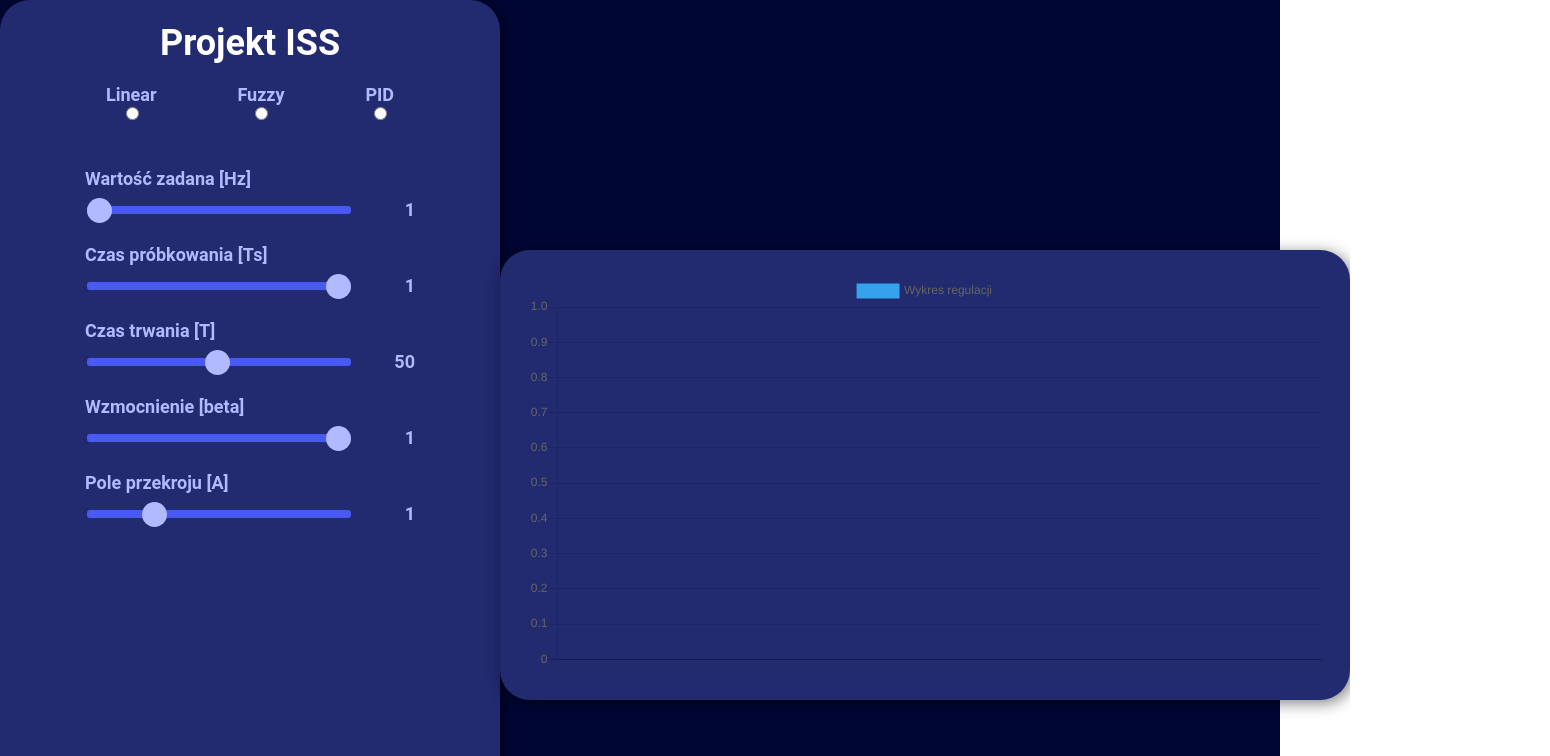
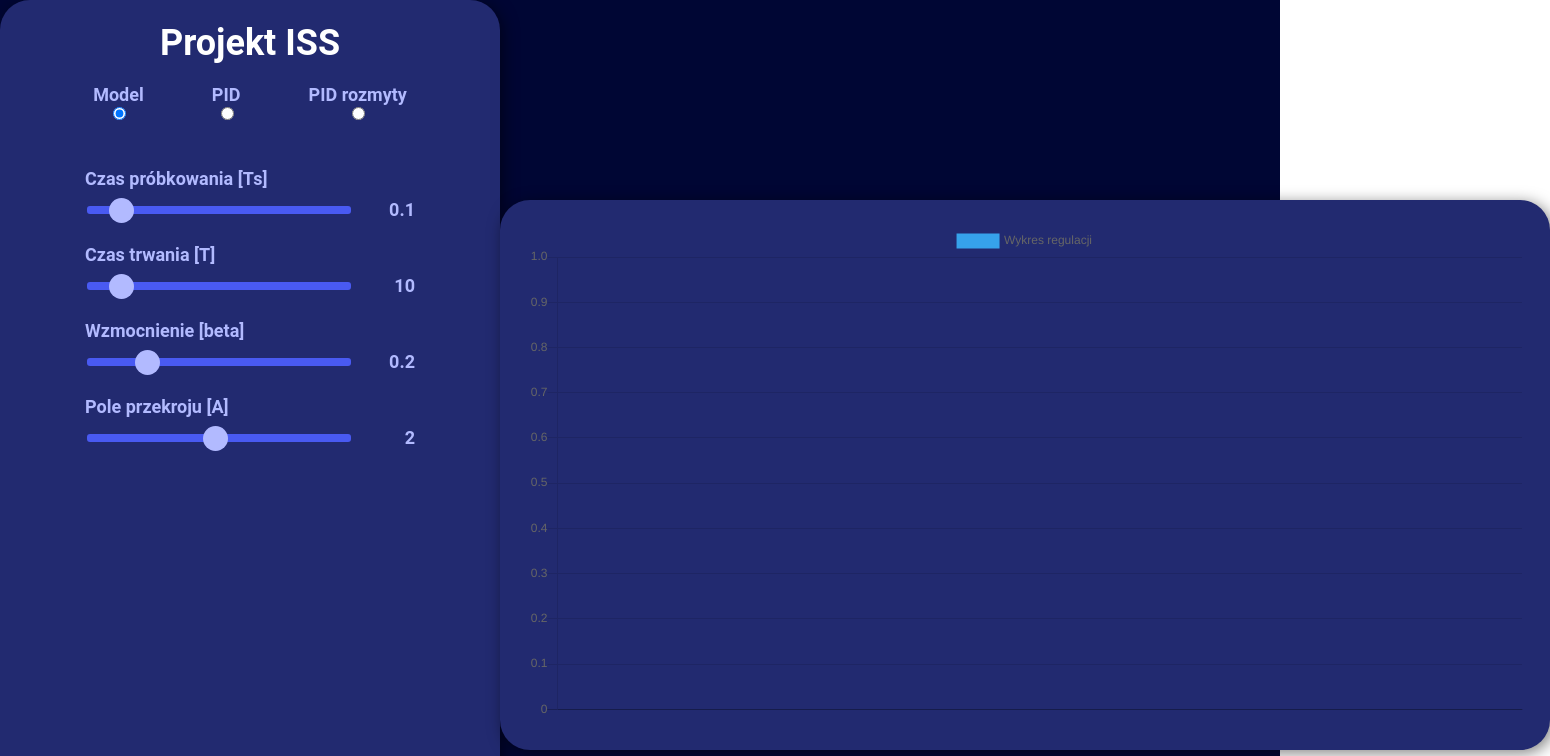
Before and after one commit to Erquer/ISS-project, a React (Create React App) app in the folder frontend/: page / in a window 1280 px wide. Shown: the top 756 px of the page, 1550 px wide, since content can reach past the window. Built offline with nearby package versions, Linux system fonts and the light colour scheme.

Commit message:
Fix after lab presentation

```diff
--- a/frontend/src/components/Chart.js
+++ b/frontend/src/components/Chart.js
@@ -4,8 +4,8 @@ import propTypes from 'prop-types';
 import { Line } from 'react-chartjs-2';
 
 const ChartWrapper = styled.div`
-  width: 800px;
-  height: 400px;
+  width: 1000px;
+  height: 500px;
 `;
 
 
--- a/frontend/src/components/Panel/Panel.js
+++ b/frontend/src/components/Panel/Panel.js
@@ -1,8 +1,8 @@
-import React, { useState } from 'react';
+import React, { useEffect, useState } from 'react';
 
 import { useForm } from 'react-hook-form';
 import propTypes from 'prop-types';
-import post, { postFuzzy, postPID } from '../../services/restService';
+import post, {postFuzzy,postPID} from '../../services/restService';
 
 import {
   PanelWrapper,
@@ -28,15 +28,7 @@ const getTimestamps = (sampling, duration) => {
   return timestamps;
 };
 
-const Panel = ({ setSimulationData }) => {
-  const inputs = [
-    {
-      label: 'Wartość zadana [Hz]',
-      name: 'h',
-      min: 1,
-      max: 5,
-      step: 0.1,
-    },
+const inputsModel = [
   {
     label: 'Czas próbkowania [Ts]',
     name: 'samplingTime',
@@ -64,28 +56,79 @@ const Panel = ({ setSimulationData }) => {
     max: 4,
     step: 0.01,
   },
+
+  {
+    label: 'Ki',
+    name: 'Ki',
+    min: 0,
+    max: 5,
+    step: 0.1,
+  },
+  {
+    label: 'Kp',
+    name: 'Kp',
+    min: 0.1,
+    max: 4,
+    step: 0.01,
+  },
+  {
+    label: 'Kd',
+    name: 'Kd',
+    min: 0.1,
+    max: 4,
+    step: 0.1,
+  },
+  {
+    label: 'Wartość zadana [Hz]',
+    name: 'h',
+    min: 1,
+    max: 5,
+    step: 0.1,
+  },
 ];
 
+
+const defaultModel = {
+    samplingTime: 0.1,
+    durationTime: 10,
+    beta: 0.2,
+    A: 2.0,
+    h: 1.0,
+    Ki: 0.1,
+    Kp: 2.0,
+    Kd: 1.2,
+}
+
+const Panel = ({ setSimulationData }) => {
+
   const [isLoading, setIsLoading] = useState(false);
+  const [checked, setChecked] = useState(null);
+  const [inputs, setInputs] = useState(['A','samplingTime','durationTime', 'beta']);
+
+  useEffect(()=>{
+    if(checked === 1){
+      setInputs(['A','samplingTime','durationTime', 'beta']);
+    }else if(checked === 2){
+      setInputs(['samplingTime','durationTime','Ki','Kp','Kd', 'h']);
+    }else if(checked === 3){
+      setInputs(['samplingTime', 'durationTime', 'h']);
+    }
+  },[checked])
+
+
 
   const { register, handleSubmit, watch } = useForm({
-    defaultValues: {
-      samplingTime: 1,
-      durationTime: 50,
-      beta: 1.0,
-      A: 1.0,
-      h: 1.0,
-    },
+    defaultValues: defaultModel,
   });
 
   const onSubmit = async (data) => {
-    setIsLoading(true);
+    // setIsLoading(true);
     const X = getTimestamps(
       parseFloat(data.samplingTime),
       parseFloat(data.durationTime)
     );
-    console.log(data)
     let response = {};
+    console.log(data);
     if (document.getElementById('linear').checked) {
       response = await post(data);
     } else if (document.getElementById('fuzzy').checked) {
@@ -93,36 +136,25 @@ const Panel = ({ setSimulationData }) => {
     } else if (document.getElementById('pid').checked) {
       response = await postPID(data);
     }
-    console.log(response);
-
     response.data.X = X;
     setSimulationData(response.data);
     setIsLoading(false);
   };
 
-  const radioChangeHandler = () => {};
+  const onModelCheckedChange = () => {
+    setChecked(1);
+  };
+  const onPIDCheckedChange = () => {
+    setChecked(2);
+  }
+  const onFuzzyCheckedChange = () => {
+    setChecked(3);
+  }
 
-  return (
-    <PanelWrapper onSubmit={handleSubmit(onSubmit)}>
-      <H1>Projekt ISS</H1>
-      <RadioButtons onChange={radioChangeHandler}>
-        <RadioButton htmlFor="linear">
-          Linear
-          <input type="radio" id="linear" name="drone" value="linear" />
-        </RadioButton>
-
-        <RadioButton htmlFor="fuzzy">
-          Fuzzy
-          <input type="radio" id="fuzzy" name="drone" value="fuzzy" />
-        </RadioButton>
-
-        <RadioButton htmlFor="pid">
-          PID
-          <input type="radio" id="pid" name="drone" value="pid" />
-        </RadioButton>
-      </RadioButtons>
+  const renderInputs = (inputFields) => (
       <Form action="submit">
-        {inputs.map(({ label, name, ...rest }) => (
+        {inputFields.map(({ label, name, ...rest }) => (
+          inputs.includes(name) &&
           <SliderLabel key={label} htmlFor="sampling-time">
             {label}
             <Wrapper>
@@ -134,6 +166,26 @@ const Panel = ({ setSimulationData }) => {
 
         <Button disabled={isLoading}>{isLoading ? 'CZEKAJ' : 'GENERUJ'}</Button>
       </Form>
+    );
+
+  return (
+    <PanelWrapper onSubmit={handleSubmit(onSubmit)}>
+      <H1>Projekt ISS</H1>
+      <RadioButtons>
+        <RadioButton htmlFor="linear">
+          Model
+          <input type="radio" id="linear" name="drone" value="linear" defaultChecked onChange={onModelCheckedChange}/>
+        </RadioButton>
+        <RadioButton htmlFor="pid">
+          PID
+          <input type="radio" id="pid" name="drone" value="pid" onChange={onPIDCheckedChange}/>
+        </RadioButton>
+        <RadioButton htmlFor="fuzzy">
+          PID rozmyty
+          <input type="radio" id="fuzzy" name="drone" value="fuzzy"  onChange={onFuzzyCheckedChange}/>
+        </RadioButton>
+      </RadioButtons>
+      {renderInputs(inputsModel)}
     </PanelWrapper>
   );
 };
```
Also changed, not shown: 2 other files (tests, documents, lock files or other folders). Lines whose indentation alone changed are shown as unchanged.
